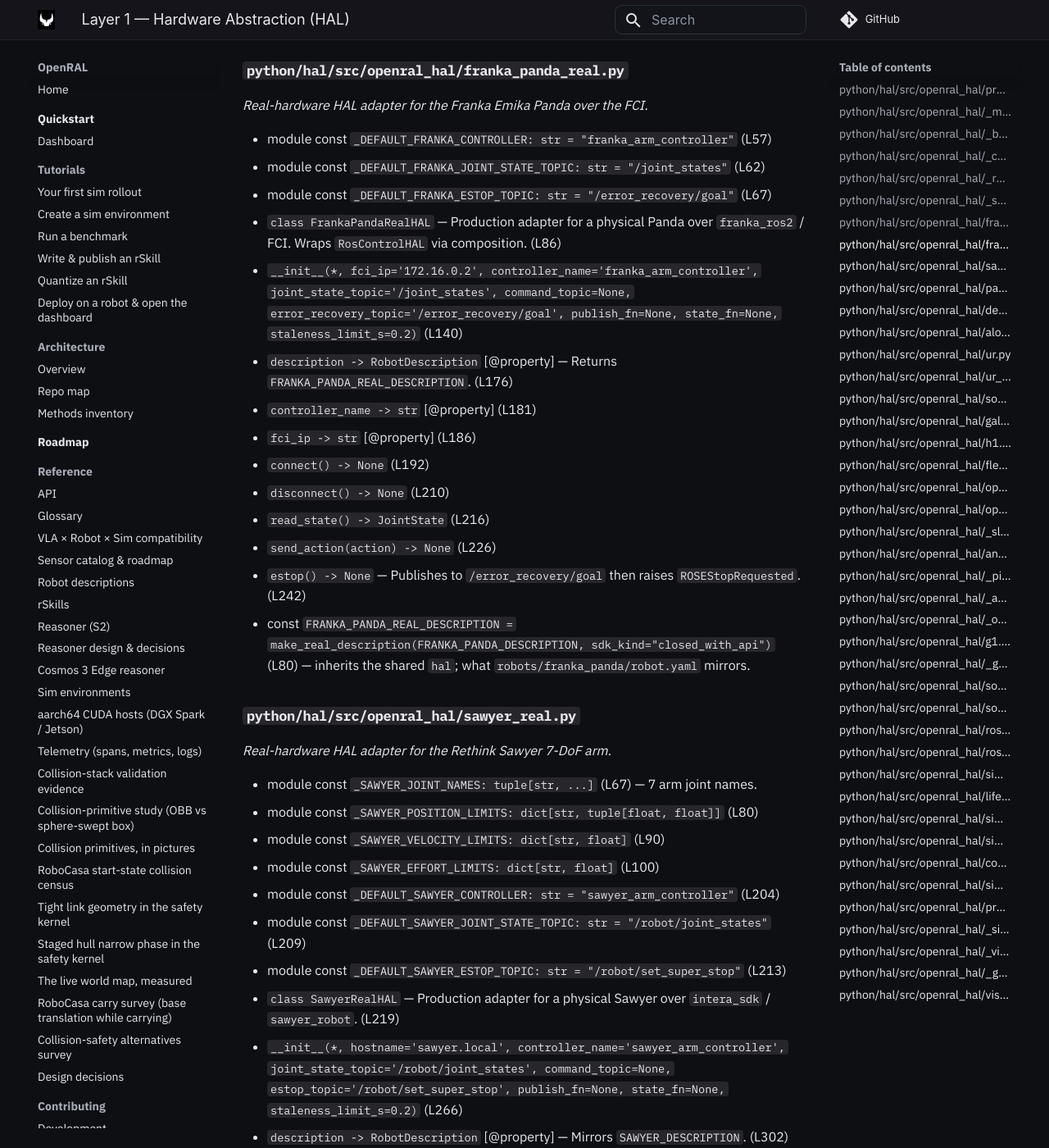
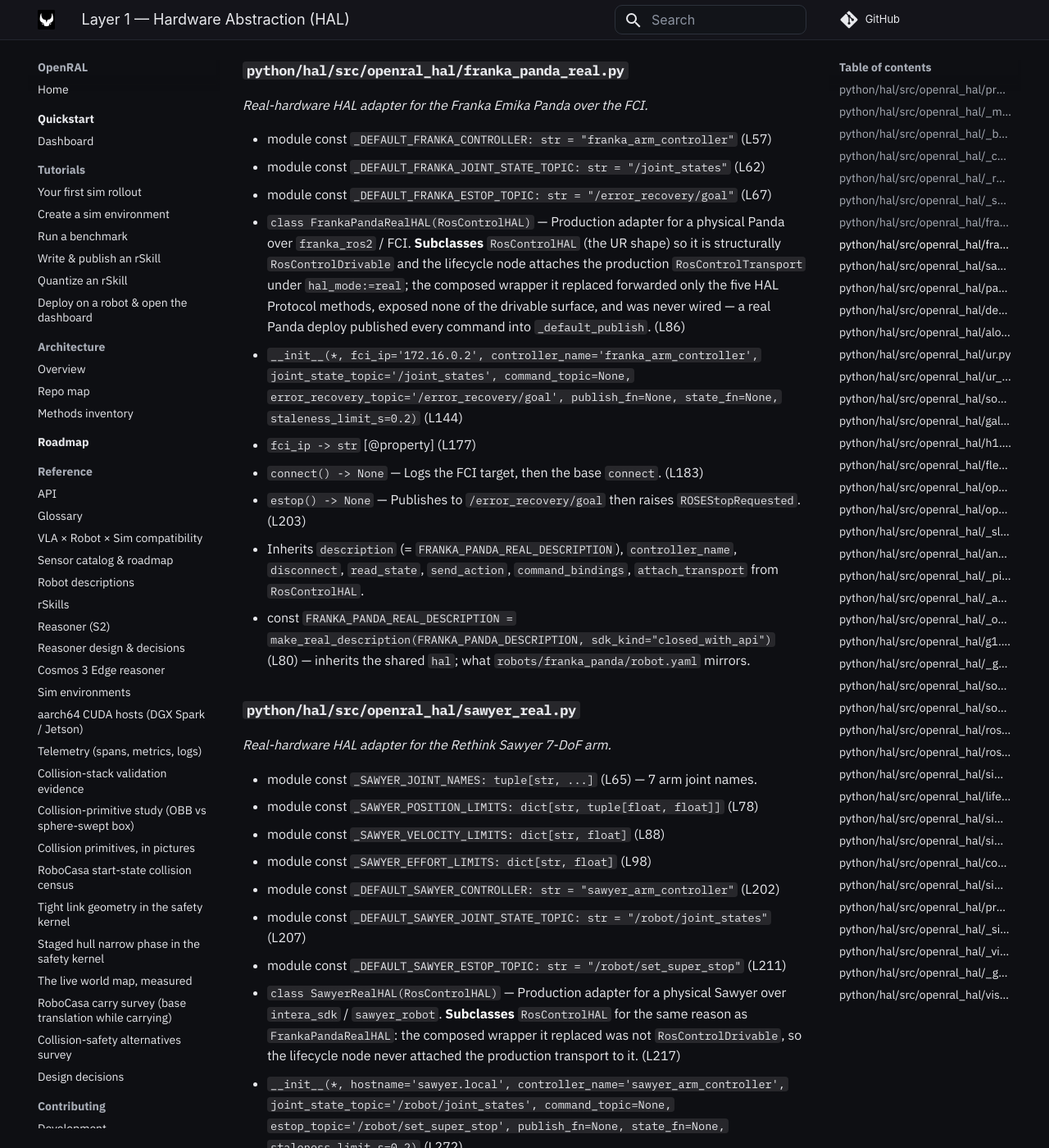
Before and after one commit to OpenRAL/openral, an MkDocs documentation site: the page built from docs/methods/01-hal.md, in a window 1280 px wide and 1400 px high, scrolled down 5942 px. Shown: the whole window at 82% size. Built offline with MkDocs 1.6.1 and Material for MkDocs 9.7.7, drawn with Linux system fonts in a browser that asks for light colours; comment, search, counter and statistics services are not loaded; some of the changed text lies outside the part shown.

Commit message:
fix(hal): make Franka and Sawyer real HALs drivable by the ros2_control transport
FrankaPandaRealHAL and SawyerRealHAL wrapped RosControlHAL by composition and
forwarded only the five HAL Protocol methods, so neither exposed the
RosControlDrivable surface (command_bindings / ros2_control_joint_names /
joint_state_topic / attach_transport). ManifestHALLifecycleNode therefore
never attached the production RosControlTransport to them under
hal_mode:=real and a real Panda or Sawyer deploy published every command into
the no-op default publisher.

Both adapters now subclass RosControlHAL like the UR adapters, keeping their
constructor signatures, vendor defaults and metadata properties. The
controller_name property is hoisted onto RosControlHAL so every subclass
answers it. A parametrized regression test constructs each single-controller
real adapter through its manifest entry-point string and asserts it is
RosControlDrivable.

Signed-off-by: Adrian <adrianllopart@gmail.com>

Co-Authored-By: Claude Fable 5.1 <noreply@anthropic.com>
Claude-Session: https://claude.ai/code/session_01B47fMxtLk7u867g5dh14Vn

```diff
--- a/docs/methods/01-hal.md
+++ b/docs/methods/01-hal.md
@@ -100,41 +100,33 @@ _Real-hardware HAL adapter for the Franka Emika Panda over the FCI._
 - module const `_DEFAULT_FRANKA_CONTROLLER: str = "franka_arm_controller"` (L57)
 - module const `_DEFAULT_FRANKA_JOINT_STATE_TOPIC: str = "/joint_states"` (L62)
 - module const `_DEFAULT_FRANKA_ESTOP_TOPIC: str = "/error_recovery/goal"` (L67)
-- `class FrankaPandaRealHAL` — Production adapter for a physical Panda over `franka_ros2` / FCI. Wraps `RosControlHAL` via composition. (L86)
-  - `__init__(*, fci_ip='172.16.0.2', controller_name='franka_arm_controller', joint_state_topic='/joint_states', command_topic=None, error_recovery_topic='/error_recovery/goal', publish_fn=None, state_fn=None, staleness_limit_s=0.2)` (L140)
-  - `description -> RobotDescription` [@property] — Returns `FRANKA_PANDA_REAL_DESCRIPTION`. (L176)
-  - `controller_name -> str` [@property] (L181)
-  - `fci_ip -> str` [@property] (L186)
-  - `connect() -> None` (L192)
-  - `disconnect() -> None` (L210)
-  - `read_state() -> JointState` (L216)
-  - `send_action(action) -> None` (L226)
-  - `estop() -> None` — Publishes to `/error_recovery/goal` then raises `ROSEStopRequested`. (L242)
+- `class FrankaPandaRealHAL(RosControlHAL)` — Production adapter for a physical Panda over `franka_ros2` / FCI. **Subclasses** `RosControlHAL` (the UR shape) so it is structurally `RosControlDrivable` and the lifecycle node attaches the production `RosControlTransport` under `hal_mode:=real`; the composed wrapper it replaced forwarded only the five HAL Protocol methods, exposed none of the drivable surface, and was never wired — a real Panda deploy published every command into `_default_publish`. (L86)
+  - `__init__(*, fci_ip='172.16.0.2', controller_name='franka_arm_controller', joint_state_topic='/joint_states', command_topic=None, error_recovery_topic='/error_recovery/goal', publish_fn=None, state_fn=None, staleness_limit_s=0.2)` (L144)
+  - `fci_ip -> str` [@property] (L177)
+  - `connect() -> None` — Logs the FCI target, then the base `connect`. (L183)
+  - `estop() -> None` — Publishes to `/error_recovery/goal` then raises `ROSEStopRequested`. (L203)
+  - Inherits `description` (= `FRANKA_PANDA_REAL_DESCRIPTION`), `controller_name`, `disconnect`, `read_state`, `send_action`, `command_bindings`, `attach_transport` from `RosControlHAL`.
 - const `FRANKA_PANDA_REAL_DESCRIPTION = make_real_description(FRANKA_PANDA_DESCRIPTION, sdk_kind="closed_with_api")` (L80) — inherits the shared `hal`; what `robots/franka_panda/robot.yaml` mirrors.
 
 ### `python/hal/src/openral_hal/sawyer_real.py`
 _Real-hardware HAL adapter for the Rethink Sawyer 7-DoF arm._
 
-- module const `_SAWYER_JOINT_NAMES: tuple[str, ...]` (L67) — 7 arm joint names.
-- module const `_SAWYER_POSITION_LIMITS: dict[str, tuple[float, float]]` (L80)
-- module const `_SAWYER_VELOCITY_LIMITS: dict[str, float]` (L90)
-- module const `_SAWYER_EFFORT_LIMITS: dict[str, float]` (L100)
-- module const `_DEFAULT_SAWYER_CONTROLLER: str = "sawyer_arm_controller"` (L204)
-- module const `_DEFAULT_SAWYER_JOINT_STATE_TOPIC: str = "/robot/joint_states"` (L209)
-- module const `_DEFAULT_SAWYER_ESTOP_TOPIC: str = "/robot/set_super_stop"` (L213)
-- `class SawyerRealHAL` — Production adapter for a physical Sawyer over `intera_sdk` / `sawyer_robot`. (L219)
-  - `__init__(*, hostname='sawyer.local', controller_name='sawyer_arm_controller', joint_state_topic='/robot/joint_states', command_topic=None, estop_topic='/robot/set_super_stop', publish_fn=None, state_fn=None, staleness_limit_s=0.2)` (L266)
-  - `description -> RobotDescription` [@property] — Mirrors `SAWYER_DESCRIPTION`. (L302)
-  - `hostname -> str` [@property] (L307)
-  - `controller_name -> str` [@property] (L312)
-  - `connect() -> None` (L316)
-  - `disconnect() -> None` (L330)
-  - `read_state() -> JointState` (L334)
-  - `send_action(action) -> None` (L344)
-  - `estop() -> None` (L354)
-- `_sawyer_joint_specs() -> list[JointSpec]` (L111)
-- const `SAWYER_DESCRIPTION = RobotDescription(...)` (L154) — sim baseline; `sdk_kind="open"`, `hal.sim=None` (no MuJoCo HAL adapter today) + `hal.real="openral_hal.sawyer_real:SawyerRealHAL"`.
-- const `SAWYER_REAL_DESCRIPTION = make_real_description(SAWYER_DESCRIPTION, sdk_kind="closed_with_api")` (L194) — inherits the shared `hal`; what `robots/sawyer/robot.yaml` mirrors.
+- module const `_SAWYER_JOINT_NAMES: tuple[str, ...]` (L65) — 7 arm joint names.
+- module const `_SAWYER_POSITION_LIMITS: dict[str, tuple[float, float]]` (L78)
+- module const `_SAWYER_VELOCITY_LIMITS: dict[str, float]` (L88)
+- module const `_SAWYER_EFFORT_LIMITS: dict[str, float]` (L98)
+- module const `_DEFAULT_SAWYER_CONTROLLER: str = "sawyer_arm_controller"` (L202)
+- module const `_DEFAULT_SAWYER_JOINT_STATE_TOPIC: str = "/robot/joint_states"` (L207)
+- module const `_DEFAULT_SAWYER_ESTOP_TOPIC: str = "/robot/set_super_stop"` (L211)
+- `class SawyerRealHAL(RosControlHAL)` — Production adapter for a physical Sawyer over `intera_sdk` / `sawyer_robot`. **Subclasses** `RosControlHAL` for the same reason as `FrankaPandaRealHAL`: the composed wrapper it replaced was not `RosControlDrivable`, so the lifecycle node never attached the production transport to it. (L217)
+  - `__init__(*, hostname='sawyer.local', controller_name='sawyer_arm_controller', joint_state_topic='/robot/joint_states', command_topic=None, estop_topic='/robot/set_super_stop', publish_fn=None, state_fn=None, staleness_limit_s=0.2)` (L272)
+  - `hostname -> str` [@property] (L305)
+  - `connect() -> None` (L309)
+  - `estop() -> None` (L323)
+  - Inherits `description` (= `SAWYER_REAL_DESCRIPTION`), `controller_name`, `disconnect`, `read_state`, `send_action`, `command_bindings`, `attach_transport` from `RosControlHAL`.
+- `_sawyer_joint_specs() -> list[JointSpec]` (L109)
+- const `SAWYER_DESCRIPTION = RobotDescription(...)` (L152) — sim baseline; `sdk_kind="open"`, `hal.sim=None` (no MuJoCo HAL adapter today) + `hal.real="openral_hal.sawyer_real:SawyerRealHAL"`.
+- const `SAWYER_REAL_DESCRIPTION = make_real_description(SAWYER_DESCRIPTION, sdk_kind="closed_with_api")` (L192) — inherits the shared `hal`; what `robots/sawyer/robot.yaml` mirrors.
 
 ### `python/hal/src/openral_hal/panda_mobile.py`
 _In-process digital-twin HAL for the `panda_mobile` embodiment (Franka 7-DoF arm on a holonomic 3-DoF base). Built by `build_hal` for the manifest-driven `ManifestHALLifecycleNode` and by tests; ROS node entrypoint in `packages/openral_hal_panda_mobile/`._
@@ -523,11 +515,12 @@ _RosControlHAL — `ros2_control`-backed HAL adapter._
   - `command_topics() -> list[str]` — Derived from `command_bindings()` so the topic list and declared formats cannot drift; override `command_bindings`, not this. (L226)
   - `ros2_control_joint_names() -> list[str]` — Joint names in ros2_control's namespace, action order; what `/joint_states` is keyed by. Overridden where URDF names differ from manifest names (OpenArm). (L234)
   - **(property)** `joint_state_topic -> str` — The aggregated `sensor_msgs/JointState` topic this HAL reads. (L244)
-  - `connect() -> None` (L250)
+  - **(property)** `controller_name -> str` — Name of the primary `ros2_control` controller this HAL commands (the one `command_topic` defaults from). Hoisted here from the Franka / Sawyer wrappers so every subclass answers it. (L249)
+  - `connect() -> None` (L255)
   - `disconnect() -> None` — inherited from `HALBase` (flag-and-log default; no extra teardown needed).
-  - `read_state() -> JointState` — Age is measured from `stamp_fn()` when a transport supplied one, else from `connect()`. (L270)
-  - `send_action(action) -> None` — Publish JointTrajectory; carries `joint_names` so no transport keeps a second copy of the mapping. (L312)
-  - `estop() -> None` (L347)
+  - `read_state() -> JointState` — Age is measured from `stamp_fn()` when a transport supplied one, else from `connect()`. (L275)
+  - `send_action(action) -> None` — Publish JointTrajectory; carries `joint_names` so no transport keeps a second copy of the mapping. (L317)
+  - `estop() -> None` (L352)
   - private: `_require_connected`, `_validate_action`
 - `_default_publish(topic, msg) -> None` — No-op publish when no real ROS 2 node. (L99)
 
```
Also changed, not shown: docs/methods/14-duplication-watch.md (+2 -2 lines), 4 other files.
